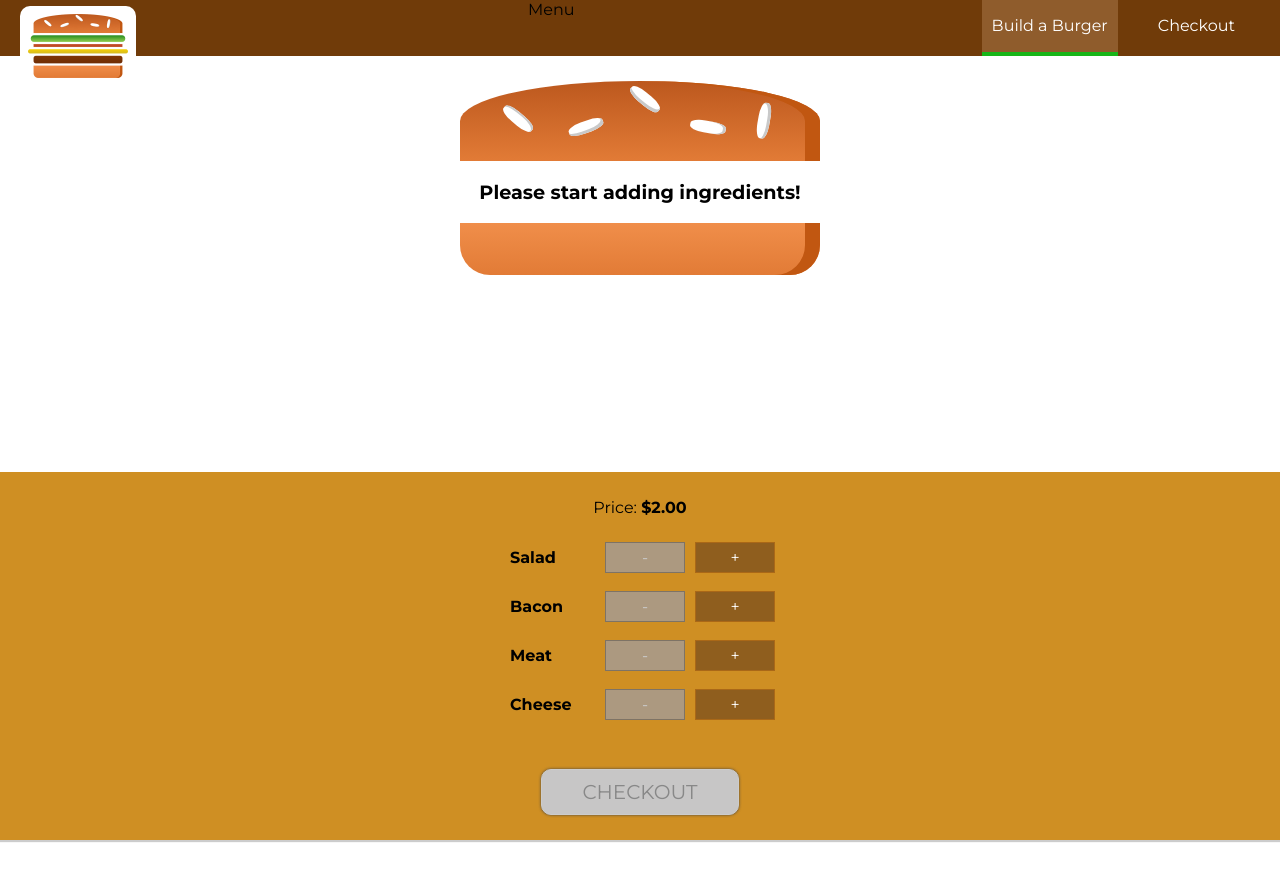
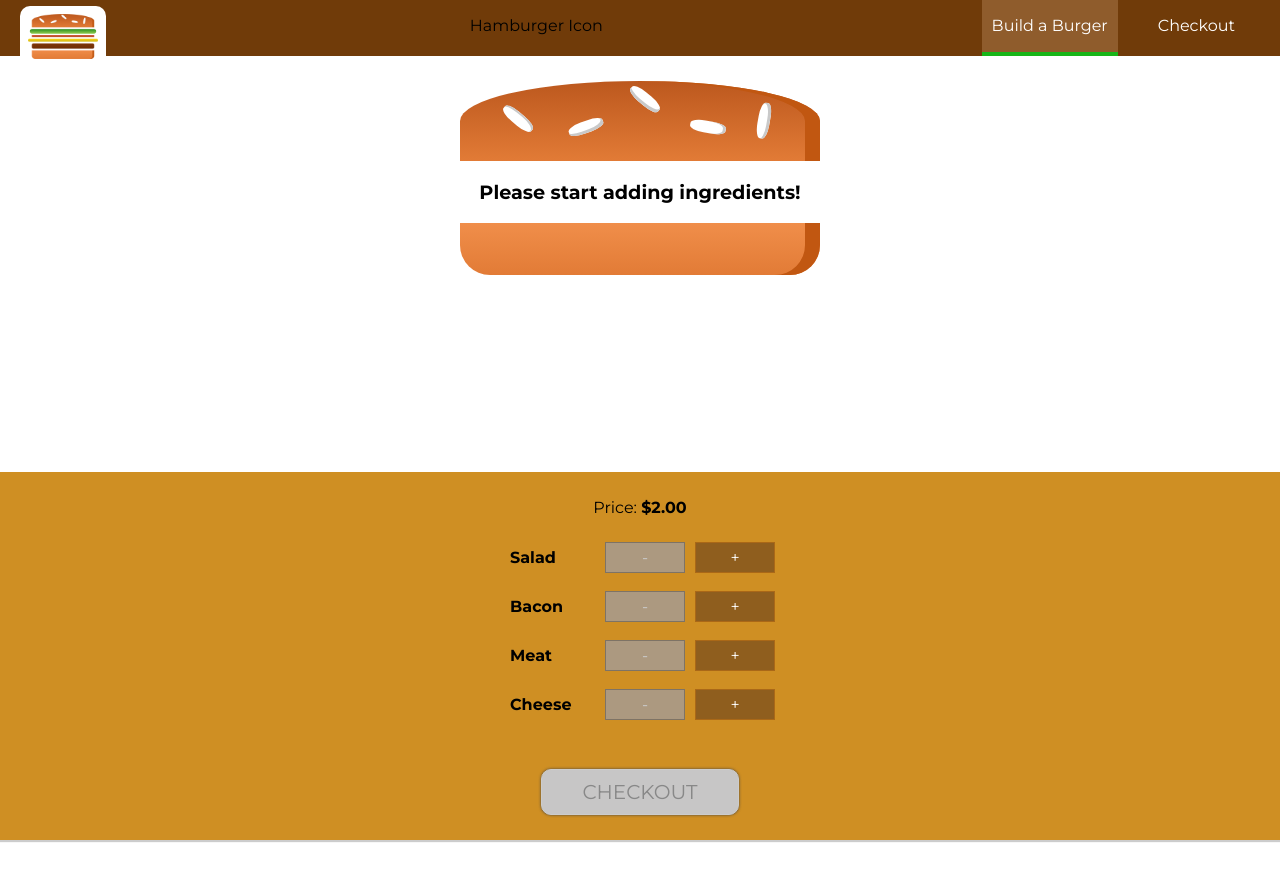
Before and after one commit to deinyefa/burger-builder, a React (Create React App) app: page / in a window 1280 px wide. Built offline with nearby package versions, Linux system fonts and the light colour scheme.

Commit message:
handle drawer toggling + resize logo

```diff
--- a/src/App.js
+++ b/src/App.js
@@ -1,6 +1,6 @@
 import React from 'react';
 
-import Layout from './components/Layout/Layout';
+import Layout from './containers/Layout/Layout';
 import BurgerBuilder from './containers/BurgerBuilder/BurgerBuilder';
 
 // import appStyles from './App.module.css';
--- a/src/components/Layout/Layout.js
+++ /dev/null
@@ -1,17 +0,0 @@
-import React, { Fragment } from 'react';
-
-import LayoutStyles from './Layout.module.css';
-import Toolbar from '../Navigation/Toolbar/Toolbar';
-import SideDrawer from '../Navigation/SideDrawer/SideDrawer';
-
-const layout = props => (
-  <Fragment>
-    <Toolbar />
-    <SideDrawer />
-    <main className={LayoutStyles.Layout}>
-      {props.children}
-    </main>
-  </Fragment>
-);
-
-export default layout;
--- a/src/components/Logo/Logo.module.css
+++ b/src/components/Logo/Logo.module.css
@@ -1,7 +1,7 @@
 .Logo {
   background-color: white;
   padding: 8px;
-  width: 100px;
+  width: 70px;
   margin-top: 6px;
   border-top-left-radius: 10px;
   border-top-right-radius: 10px;
--- /dev/null
+++ b/src/components/Navigation/SideDrawer/DrawerToggle/DrawerToggle.js
@@ -0,0 +1,9 @@
+import React from 'react';
+
+const drawerToggle = props => {
+  return (
+    <p onClick={props.toggleDrawer}>Hamburger Icon</p>
+  );
+}
+
+export default drawerToggle;
--- a/src/components/Navigation/SideDrawer/SideDrawer.js
+++ b/src/components/Navigation/SideDrawer/SideDrawer.js
@@ -1,18 +1,30 @@
-import React from 'react';
+import React, { Fragment } from 'react';
 
 import SideDrawerStyles from './SideDrawer.module.css';
 import Logo from '../../Logo/Logo';
 import NavigationItems from '../NavigationItems/NavigationItems';
-
+import Backdrop from '../../UI/Backdrop/Backdrop';
 
 const sideDrawer = props => {
+
+  let attachedClasses = [SideDrawerStyles.SideDrawer, SideDrawerStyles.Close];
+
+  if (props.showSideDrawer) {
+    attachedClasses = [SideDrawerStyles.SideDrawer, SideDrawerStyles.Open]
+  }
+
   return (
-    <div className={SideDrawerStyles.SideDrawer}>
-      <Logo />
-      <nav role="navigation">
-        <NavigationItems />
-      </nav>
-    </div>
+    <Fragment>
+      <Backdrop
+        show={props.showSideDrawer}
+        clicked={props.toggleSideDrawer} />
+      <div className={attachedClasses.join(' ')}>
+        <Logo />
+        <nav role="navigation">
+          <NavigationItems />
+        </nav>
+      </div>
+    </Fragment>
   );
 }
 
--- a/src/components/Navigation/Toolbar/Toolbar.js
+++ b/src/components/Navigation/Toolbar/Toolbar.js
@@ -2,12 +2,13 @@
 
 import ToolbarStyles from './Toolbar.module.css';
 import Logo from '../../Logo/Logo';
+import DrawerToggle from '../SideDrawer/DrawerToggle/DrawerToggle';
 import NavigationItems from '../NavigationItems/NavigationItems';
 
 const toolbar = props => (
   <header className={ToolbarStyles.Toolbar}>
     <Logo />
-    <div>Menu</div>
+    <DrawerToggle toggleDrawer={props.toggleDrawer} />
     <nav className={ToolbarStyles.DesktopOnly}>
       <NavigationItems />
     </nav>
--- a/src/components/UI/Backdrop/Backdrop.js
+++ b/src/components/UI/Backdrop/Backdrop.js
@@ -1,4 +1,5 @@
 import React from 'react';
+import PropTypes from 'prop-types';
 
 import BackdropStyles from './Backdrop.module.css';
 
@@ -9,4 +10,9 @@
     : null
 );
 
+backdrop.propTypes = {
+  show: PropTypes.bool,
+  clicked: PropTypes.func,
+}
+
 export default backdrop
--- /dev/null
+++ b/src/containers/Layout/Layout.js
@@ -0,0 +1,32 @@
+import React, { Fragment, Component } from 'react';
+
+import LayoutStyles from './Layout.module.css';
+import Toolbar from '../../components/Navigation/Toolbar/Toolbar';
+import SideDrawer from '../../components/Navigation/SideDrawer/SideDrawer';
+
+class Layout extends Component {
+
+  state = {
+    showSideDrawer: false,
+  }
+
+  sideDrawerToggleHandler = () => {
+    this.setState({ showSideDrawer: !this.state.showSideDrawer })
+  }
+
+  render() {
+    return (
+      <Fragment>
+        <Toolbar toggleDrawer={this.sideDrawerToggleHandler} />
+        <SideDrawer
+          toggleSideDrawer={this.sideDrawerToggleHandler}
+          showSideDrawer={this.state.showSideDrawer} />
+        <main className={LayoutStyles.Layout}>
+          {this.props.children}
+        </main>
+      </Fragment>
+    );
+  }
+}
+
+export default Layout;
```
Also changed, not shown: src/components/Navigation/SideDrawer/DrawerToggle/DrawerToggle.module.css (added), src/containers/Layout/Layout.module.css (renamed from src/components/Layout/Layout.module.css).
